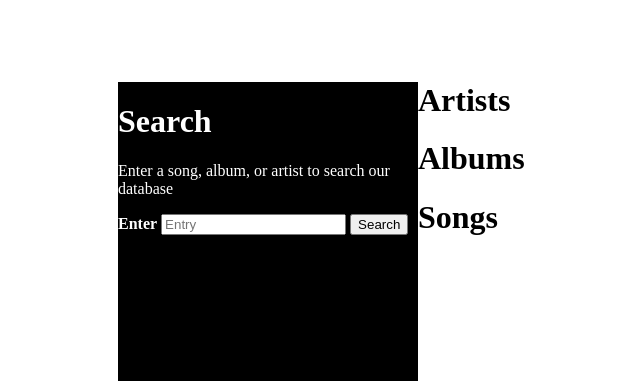
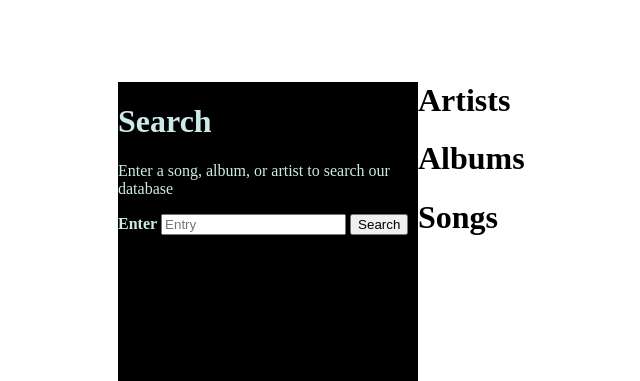
Before and after one commit to xinyi0351/cs4111-Intro-to-DB-project, a Flask app: page /lookup in a window 1280 px wide. Shown: the part 126-507 px from the top of the page, without its empty margins (90-730 px from the left). Run offline with Flask 2, Linux system fonts and the light colour scheme; parts of the project's set-up code (start-up, migrations or seed data) failed here and were passed over.

Commit message:
Update lookup.html

```diff
--- a/templates/lookup.html
+++ b/templates/lookup.html
@@ -8,7 +8,7 @@
         float: left;
         width: 300px;
         height: 300px;
-        background-color:black; color:white;
+        background-color:black; color:rgb(204, 235, 232);
         /*position:relative;left:50%;top:50%;*/
         margin-left: 200px;margin-top: 200px;}
     .main{
```
